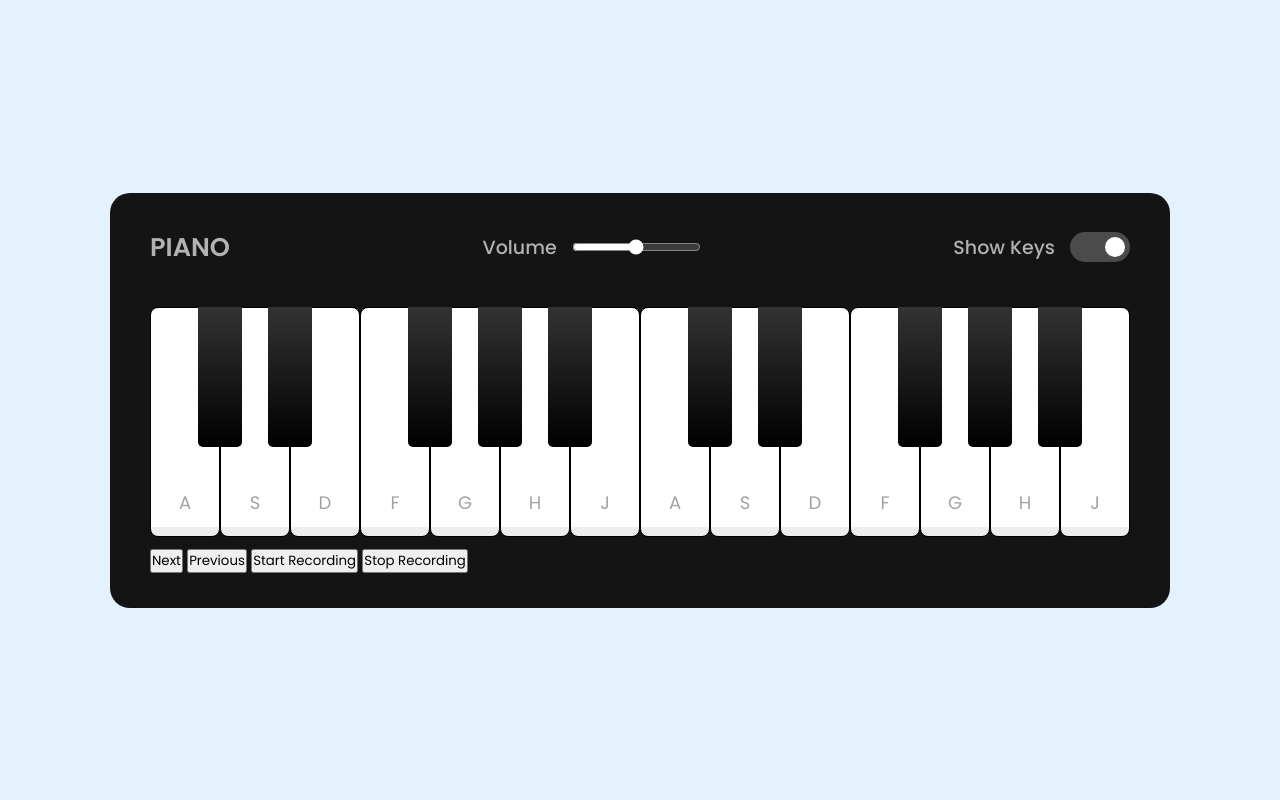
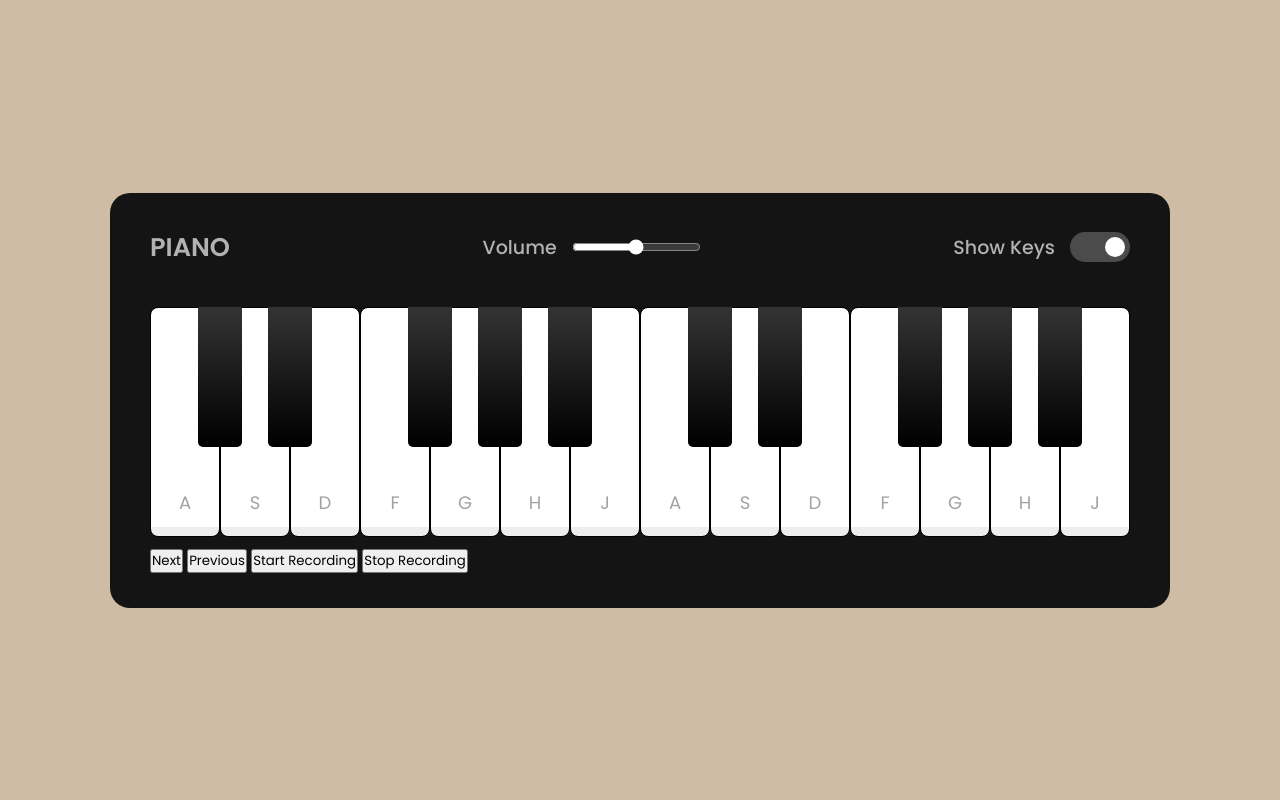
Before and after one commit to Dankisss/MusicPlayer, a PHP site: page / in a window 1280 px wide. Run offline with PHP 8.4, Linux system fonts and the light colour scheme.

```diff
--- a/front_end/styles.css
+++ b/front_end/styles.css
@@ -11,7 +11,7 @@ body {
   align-items: center;
   justify-content: center;
   min-height: 100vh;
-  background: #E3F2FD;
+  background: rgb(207, 188, 164);
 }
 .wrapper {
   padding: 35px 40px;
```
